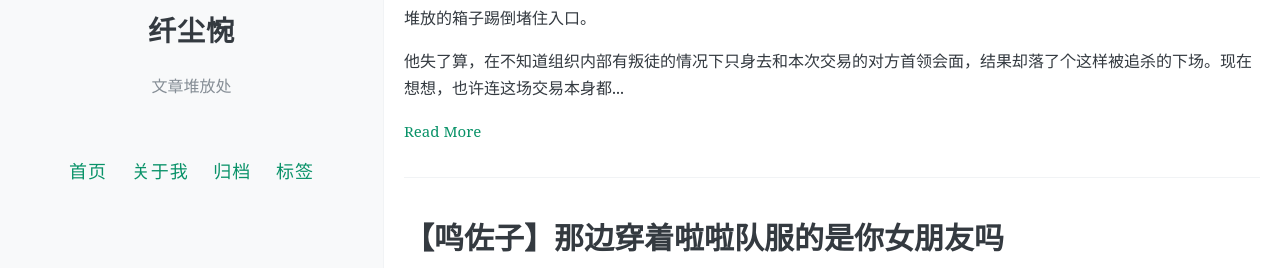
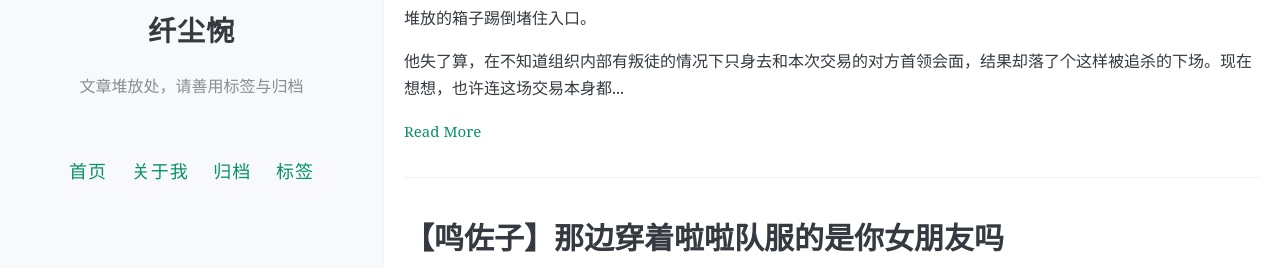
Before and after one commit to jbqcrystal/jbqcrystal.github.io, a Jekyll site: the page built from index.html, in a window 1280 px wide. Shown: the part 292-560 px from the top of the page. Built offline with Jekyll 4.4.1, drawn with Linux system fonts in a browser that asks for light colours; the list of posts is cut into pages by our own code; comment, search, counter and statistics services are not loaded.

Commit message:
Update _config.yml

```diff
--- a/_config.yml
+++ b/_config.yml
@@ -8,7 +8,9 @@
 
 # 描述/签名
 name: 纤尘惋
-description: 文章堆放处
+description: 文章堆放处，请善用标签与归档
+
+
 
 # 输入你的网站域名（如果你没有添加自己的域名，而是直接用GitHub pages分配的域名的话可以省略）
 url:
```
